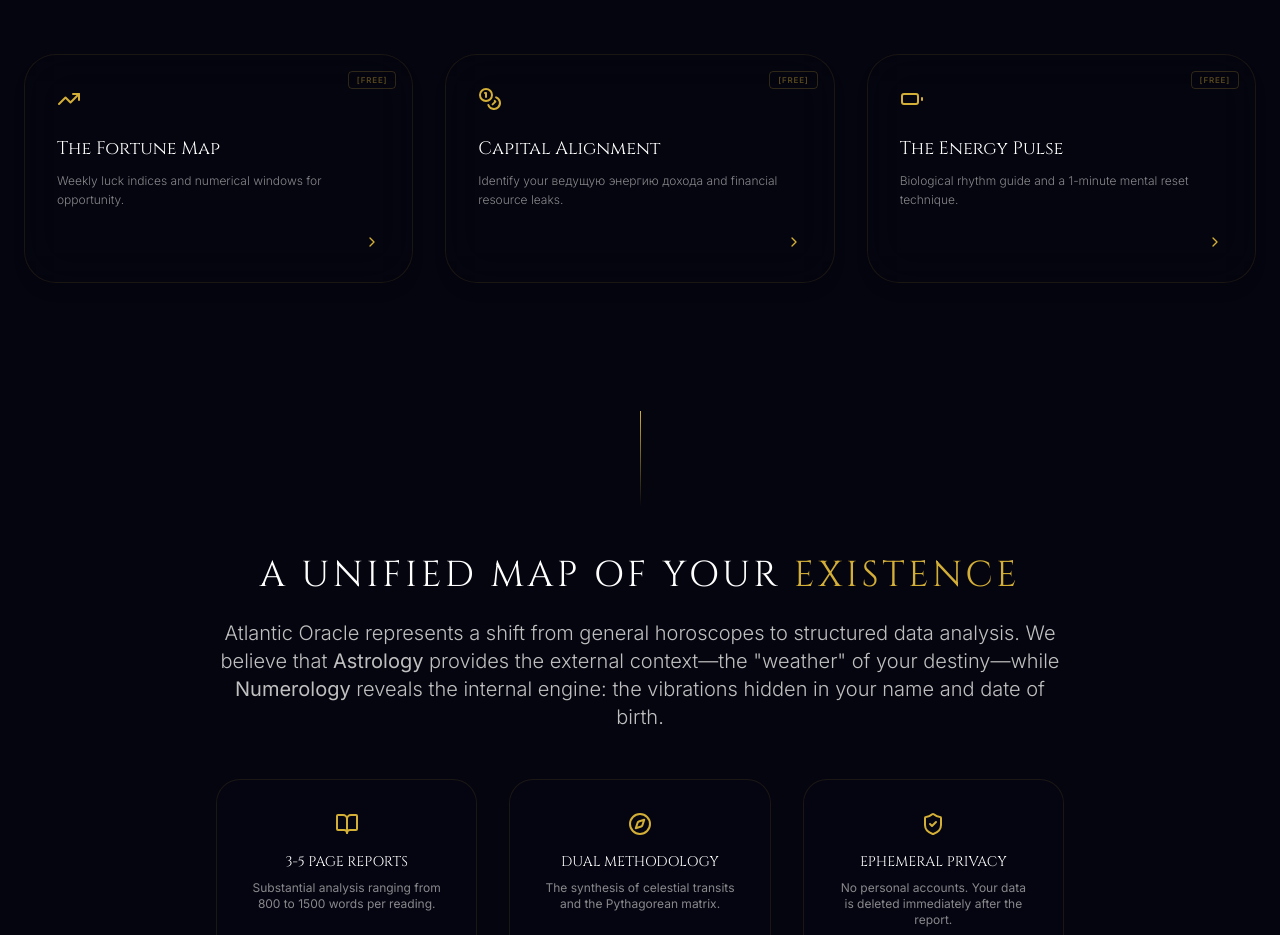
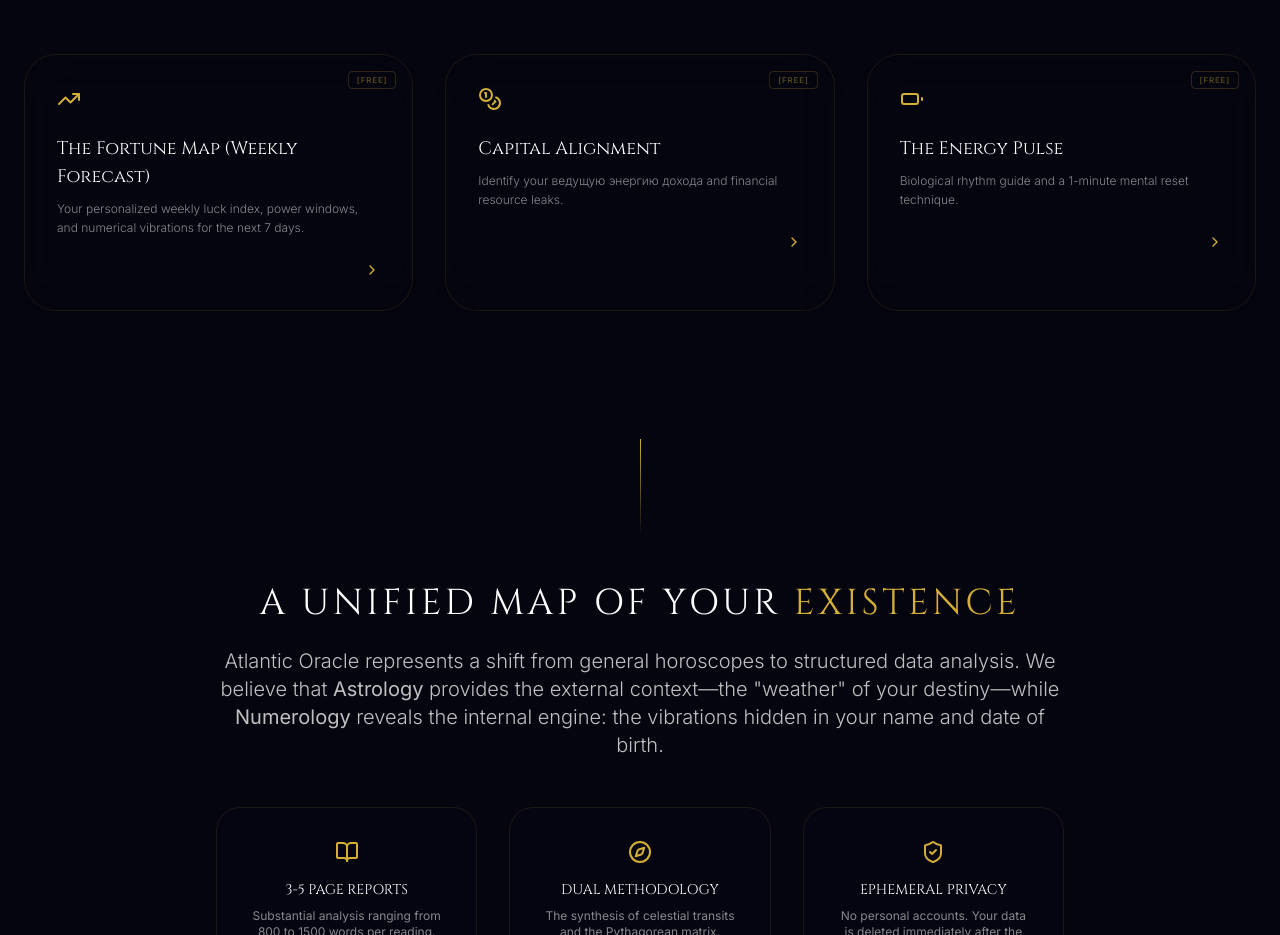
Before and after one commit to timeplaceinternal/atlanticoracle1, a React (Vite) app: page / in a window 1280 px wide. Shown: the part 1080-2015 px from the top of the page. Built offline with nearby package versions, Linux system fonts and the light colour scheme; a web font is replaced by a local one.

Commit message:
feat: Enhance free service description
Update the description for free services to clarify that they provide brief insights, differentiating them from premium comprehensive reports. This improves user understanding of service offerings.

```diff
--- a/components/ReadingForm.tsx
+++ b/components/ReadingForm.tsx
@@ -78,7 +78,15 @@ const ReadingForm: React.FC<ReadingFormProps> = ({ service, onBack, onSubmit })
 
       <div className="mb-8 sm:mb-12">
         <h2 className="text-3xl sm:text-4xl font-cinzel text-white mb-2">{service.title}</h2>
-        <p className="text-sm text-cosmic-silver italic leading-relaxed">The oracle prepares a detailed report for you. Provide precise birth time for supreme accuracy.</p>
+        {service.isFree ? (
+          <p className="text-sm text-cosmic-silver italic leading-relaxed">
+            The oracle prepares a <strong className="text-cosmic-gold uppercase">brief insight</strong> for you. Full comprehensive Decrees are available as premium services.
+          </p>
+        ) : (
+          <p className="text-sm text-cosmic-silver italic leading-relaxed">
+            The oracle prepares a <strong className="text-cosmic-gold uppercase">detailed report</strong> for you. Provide precise birth time for supreme accuracy.
+          </p>
+        )}
       </div>
 
       <form onSubmit={handleSubmit} noValidate className="space-y-8 sm:space-y-12">
--- a/constants.tsx
+++ b/constants.tsx
@@ -9,8 +9,8 @@ import { ServiceType, Service } from './types';
 export const FREE_SERVICES: Service[] = [
   {
     id: ServiceType.FORTUNE_MAP,
-    title: "The Fortune Map",
-    description: "Weekly luck indices and numerical windows for opportunity.",
+    title: "The Fortune Map (Weekly Forecast)",
+    description: "Your personalized weekly luck index, power windows, and numerical vibrations for the next 7 days.",
     icon: "trending",
     price: 0,
     isFree: true
```
